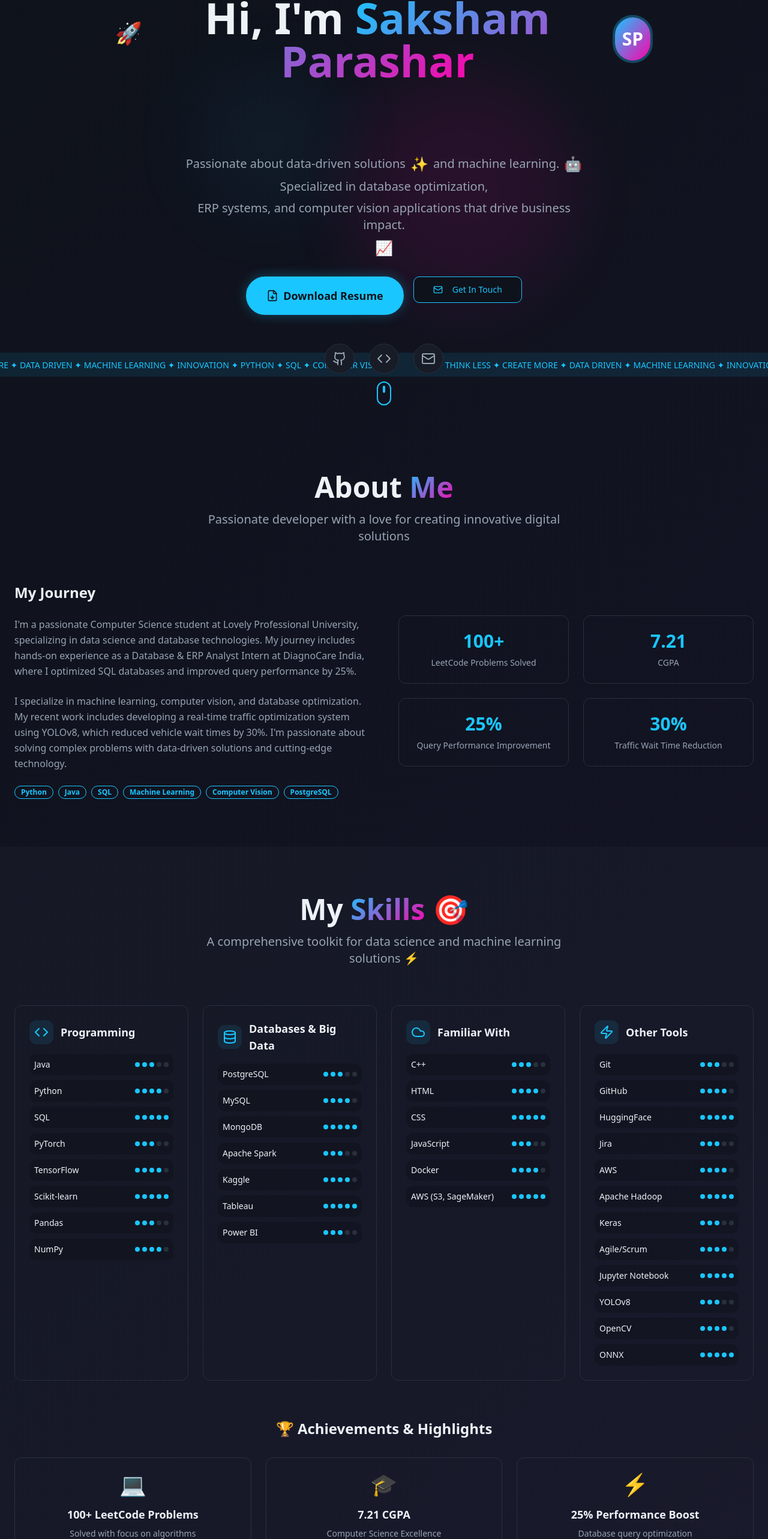
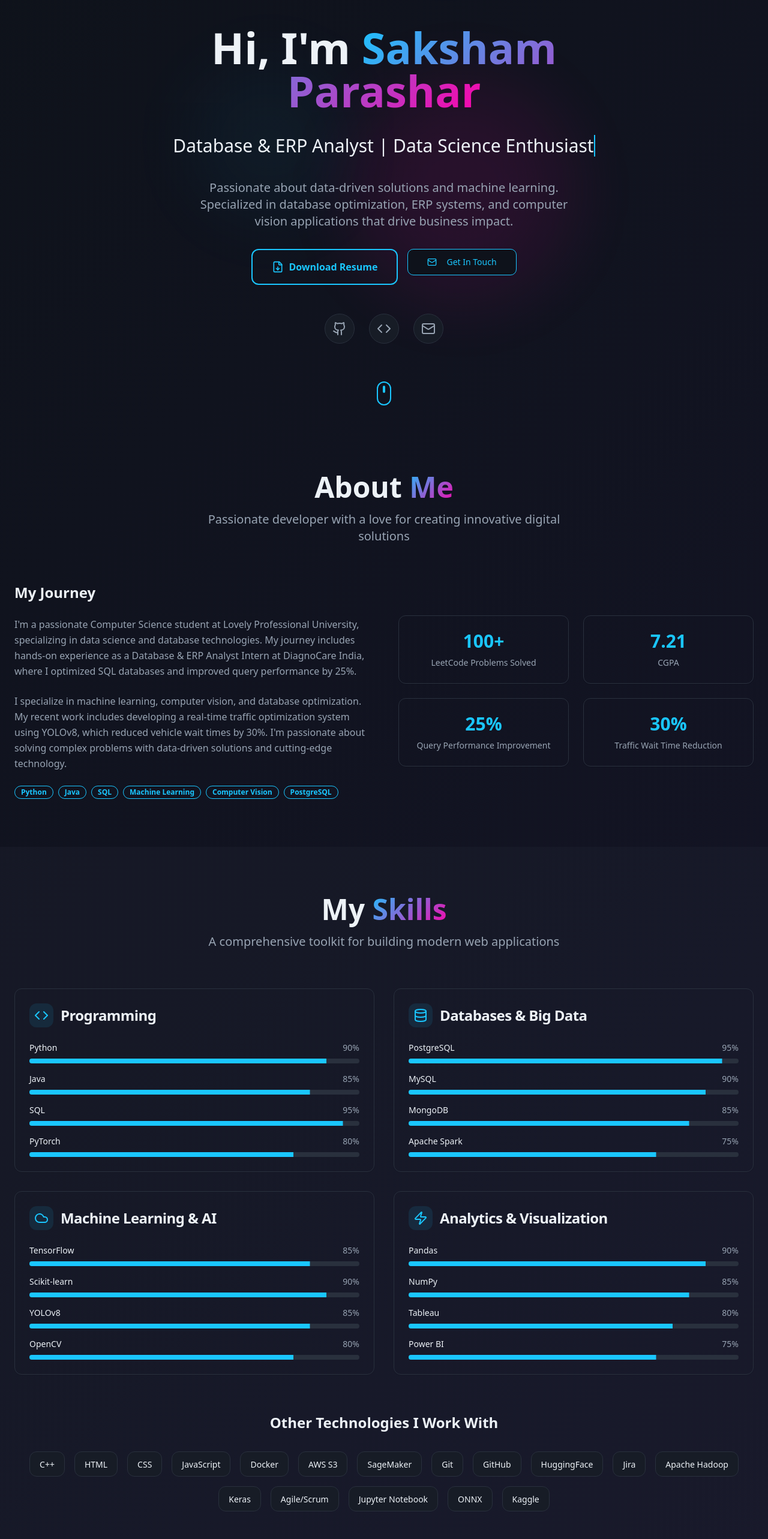
Before and after one commit to sakshamparasher1200/future-self-folio, a React (Vite) app: page / in a window 1280 px wide. Shown: the part 92-2658 px from the top of the page at 60% size. Built offline with nearby package versions, Linux system fonts and the light colour scheme.

Commit message:
Reverted to commit f4f616e025b9649e34c5c16fc9af09425bd84869

```diff
--- a/src/components/Hero.tsx
+++ b/src/components/Hero.tsx
@@ -13,34 +13,18 @@ const Hero = () => {
 
       <div className="container mx-auto px-6 text-center relative z-10">
         <div className="max-w-4xl mx-auto fade-in-up">
-          <div className="flex items-center justify-center gap-4 mb-8">
-            <span className="text-4xl animate-bounce">🚀</span>
-            <h1 className="text-3xl sm:text-4xl md:text-5xl lg:text-7xl font-bold">
-              Hi, I'm{" "}
-              <span className="text-gradient">Saksham Parashar</span>
-            </h1>
-            <div className="w-16 h-16 sm:w-20 sm:h-20 rounded-full overflow-hidden border-4 border-primary/30">
-              <div className="w-full h-full bg-gradient-to-br from-primary to-secondary flex items-center justify-center text-2xl sm:text-3xl font-bold text-white">
-                SP
-              </div>
-            </div>
+          <h1 className="text-3xl sm:text-4xl md:text-5xl lg:text-7xl font-bold mb-6 px-4">
+            Hi, I'm{" "}
+            <span className="text-gradient">Saksham Parashar</span>
+          </h1>
+
+          <div className="text-lg sm:text-xl md:text-2xl lg:text-3xl mb-6 h-12 sm:h-16 flex items-center justify-center px-4">
+            <span className="typing text-center">Database & ERP Analyst | Data Science Enthusiast</span>
           </div>
 
-          <div className="text-lg sm:text-xl md:text-2xl lg:text-3xl mb-6 h-12 sm:h-16 flex items-center justify-center px-4">
-            <span className="typing text-center flex items-center gap-2">
-              Database & ERP Analyst | Data Science Enthusiast
-              <span className="text-3xl">🎯</span>
-            </span>
-          </div>
-
-          <p className="text-xl text-muted-foreground mb-8 max-w-2xl mx-auto flex items-center gap-2 justify-center flex-wrap">
-            <span>Passionate about data-driven solutions</span>
-            <span className="text-2xl">✨</span>
-            <span>and machine learning.</span>
-            <span className="text-2xl">🤖</span>
-            <span>Specialized in database optimization,</span>
-            <span>ERP systems, and computer vision applications that drive business impact.</span>
-            <span className="text-2xl">📈</span>
+          <p className="text-xl text-muted-foreground mb-8 max-w-2xl mx-auto">
+            Passionate about data-driven solutions and machine learning. Specialized in database optimization,
+            ERP systems, and computer vision applications that drive business impact.
           </p>
 
           <div className="flex flex-col sm:flex-row justify-center gap-4 mb-12">
@@ -85,14 +69,6 @@ const Hero = () => {
         </div>
       </div>
 
-      {/* Animated Ticker */}
-      <div className="absolute bottom-20 left-0 right-0 overflow-hidden bg-primary/10 py-2">
-        <div className="animate-scroll-left whitespace-nowrap">
-          <span className="text-sm font-medium text-primary mx-8">✦ THINK LESS ✦ CREATE MORE ✦ DATA DRIVEN ✦ MACHINE LEARNING ✦ INNOVATION ✦ PYTHON ✦ SQL ✦ COMPUTER VISION ✦</span>
-          <span className="text-sm font-medium text-primary mx-8">✦ THINK LESS ✦ CREATE MORE ✦ DATA DRIVEN ✦ MACHINE LEARNING ✦ INNOVATION ✦ PYTHON ✦ SQL ✦ COMPUTER VISION ✦</span>
-        </div>
-      </div>
-
       {/* Scroll Indicator */}
       <div className="absolute bottom-8 left-1/2 transform -translate-x-1/2">
         <div className="w-6 h-10 border-2 border-primary rounded-full flex justify-center">
--- a/src/components/Skills.tsx
+++ b/src/components/Skills.tsx
@@ -1,28 +1,48 @@
 import { Card, CardContent, CardHeader, CardTitle } from "@/components/ui/card";
-import { Badge } from "@/components/ui/badge";
-import { Code, Database, Cloud, Zap } from "lucide-react";
+import { Progress } from "@/components/ui/progress";
+import { Code, Palette, Database, Cloud, Smartphone, Zap } from "lucide-react";
 
 const Skills = () => {
   const skillCategories = [
     {
       icon: Code,
       title: "Programming",
-      skills: ["Java", "Python", "SQL", "PyTorch", "TensorFlow", "Scikit-learn", "Pandas", "NumPy"]
+      skills: [
+        { name: "Python", level: 90 },
+        { name: "Java", level: 85 },
+        { name: "SQL", level: 95 },
+        { name: "PyTorch", level: 80 },
+      ]
     },
     {
       icon: Database,
       title: "Databases & Big Data",
-      skills: ["PostgreSQL", "MySQL", "MongoDB", "Apache Spark", "Kaggle", "Tableau", "Power BI"]
+      skills: [
+        { name: "PostgreSQL", level: 95 },
+        { name: "MySQL", level: 90 },
+        { name: "MongoDB", level: 85 },
+        { name: "Apache Spark", level: 75 },
+      ]
     },
     {
       icon: Cloud,
-      title: "Familiar With",
-      skills: ["C++", "HTML", "CSS", "JavaScript", "Docker", "AWS (S3, SageMaker)"]
+      title: "Machine Learning & AI",
+      skills: [
+        { name: "TensorFlow", level: 85 },
+        { name: "Scikit-learn", level: 90 },
+        { name: "YOLOv8", level: 85 },
+        { name: "OpenCV", level: 80 },
+      ]
     },
     {
       icon: Zap,
-      title: "Other Tools",
-      skills: ["Git", "GitHub", "HuggingFace", "Jira", "AWS", "Apache Hadoop", "Keras", "Agile/Scrum", "Jupyter Notebook", "YOLOv8", "OpenCV", "ONNX"]
+      title: "Analytics & Visualization",
+      skills: [
+        { name: "Pandas", level: 90 },
+        { name: "NumPy", level: 85 },
+        { name: "Tableau", level: 80 },
+        { name: "Power BI", level: 75 },
+      ]
     },
   ];
 
@@ -31,85 +51,56 @@ const Skills = () => {
       <div className="container mx-auto px-6">
         <div className="text-center mb-16">
           <h2 className="text-4xl md:text-5xl font-bold mb-4">
-            My <span className="text-gradient">Skills</span> 🎯
+            My <span className="text-gradient">Skills</span>
           </h2>
           <p className="text-xl text-muted-foreground max-w-2xl mx-auto">
-            A comprehensive toolkit for data science and machine learning solutions ⚡
+            A comprehensive toolkit for building modern web applications
           </p>
         </div>
 
-        <div className="grid md:grid-cols-2 lg:grid-cols-4 gap-6">
+        <div className="grid md:grid-cols-2 gap-8">
           {skillCategories.map((category, index) => (
-            <Card
-              key={category.title}
-              className="group p-6 card-hover bg-gradient-card border-border cursor-pointer relative overflow-hidden"
-              style={{ animationDelay: `${index * 0.1}s` }}
-            >
-              <div className="absolute inset-0 bg-gradient-to-br from-primary/5 via-transparent to-secondary/5 opacity-0 group-hover:opacity-100 transition-all duration-500" />
-
-              <div className="relative z-10">
-                <div className="flex items-center gap-3 mb-4">
-                  <div className="p-2 rounded-lg bg-primary/10 group-hover:bg-primary group-hover:text-primary-foreground transition-all duration-300">
-                    <category.icon size={24} className="text-primary group-hover:text-primary-foreground transition-colors duration-300" />
+            <Card key={index} className="card-hover bg-gradient-card border-border">
+              <CardHeader>
+                <CardTitle className="flex items-center gap-3">
+                  <div className="p-2 rounded-lg bg-primary/10">
+                    <category.icon size={24} className="text-primary" />
                   </div>
-                  <h3 className="text-lg font-semibold group-hover:text-primary transition-colors duration-300">
-                    {category.title}
-                  </h3>
-                </div>
-
-                <div className="space-y-2">
-                  {category.skills.map((skill, skillIndex) => (
-                    <div
-                      key={skill}
-                      className="flex items-center justify-between p-2 rounded-lg bg-background/50 group-hover:bg-background/80 transition-all duration-200 transform hover:scale-105"
-                      style={{ animationDelay: `${(index * 0.1) + (skillIndex * 0.05)}s` }}
-                    >
-                      <span className="text-sm font-medium">{skill}</span>
-                      <div className="flex gap-1">
-                        {[...Array(5)].map((_, i) => (
-                          <div
-                            key={i}
-                            className={`w-2 h-2 rounded-full transition-all duration-300 ${
-                              i < (skillIndex % 3 + 3)
-                                ? 'bg-primary group-hover:bg-secondary'
-                                : 'bg-muted group-hover:bg-muted-foreground/30'
-                            }`}
-                            style={{ transitionDelay: `${i * 0.1}s` }}
-                          />
-                        ))}
-                      </div>
+                  {category.title}
+                </CardTitle>
+              </CardHeader>
+              <CardContent className="space-y-4">
+                {category.skills.map((skill, skillIndex) => (
+                  <div key={skillIndex} className="space-y-2">
+                    <div className="flex justify-between text-sm">
+                      <span className="font-medium">{skill.name}</span>
+                      <span className="text-muted-foreground">{skill.level}%</span>
                     </div>
-                  ))}
-                </div>
-              </div>
+                    <Progress
+                      value={skill.level}
+                      className="h-2 bg-muted"
+                    />
+                  </div>
+                ))}
+              </CardContent>
             </Card>
           ))}
         </div>
 
-        {/* Interactive Achievements */}
+        {/* Additional Technologies */}
         <div className="mt-16 text-center">
-          <h3 className="text-2xl font-semibold mb-8 flex items-center justify-center gap-2">
-            🏆 Achievements & Highlights
-          </h3>
-          <div className="grid md:grid-cols-3 gap-6">
+          <h3 className="text-2xl font-semibold mb-8">Other Technologies I Work With</h3>
+          <div className="flex flex-wrap justify-center gap-4">
             {[
-              { icon: "💻", title: "100+ LeetCode Problems", desc: "Solved with focus on algorithms" },
-              { icon: "🎓", title: "7.21 CGPA", desc: "Computer Science Excellence" },
-              { icon: "⚡", title: "25% Performance Boost", desc: "Database query optimization" }
-            ].map((achievement, index) => (
+              "C++", "HTML", "CSS", "JavaScript", "Docker", "AWS S3", "SageMaker",
+              "Git", "GitHub", "HuggingFace", "Jira", "Apache Hadoop", "Keras",
+              "Agile/Scrum", "Jupyter Notebook", "ONNX", "Kaggle"
+            ].map((tech) => (
               <div
-                key={index}
-                className="group p-6 bg-gradient-card border border-border rounded-lg card-hover cursor-pointer"
+                key={tech}
+                className="px-4 py-2 bg-card border border-border rounded-lg hover:border-primary transition-colors card-hover"
               >
-                <div className="text-4xl mb-4 group-hover:scale-110 transition-transform duration-300">
-                  {achievement.icon}
-                </div>
-                <h4 className="text-lg font-semibold mb-2 group-hover:text-primary transition-colors">
-                  {achievement.title}
-                </h4>
-                <p className="text-sm text-muted-foreground">
-                  {achievement.desc}
-                </p>
+                <span className="text-sm font-medium">{tech}</span>
               </div>
             ))}
           </div>
--- a/src/index.css
+++ b/src/index.css
@@ -165,34 +165,19 @@
     @apply relative z-10;
   }
 
-  /* Interactive Elements */
-  .btn-hero {
-    @apply inline-flex items-center justify-center px-8 py-4 text-lg font-semibold bg-primary text-primary-foreground rounded-full hover:bg-primary/90 transition-all duration-300 glow;
-  }
-
-  .btn-hero:hover {
-    transform: translateY(-2px);
-    box-shadow: 0 10px 30px -10px hsl(var(--primary) / 0.5);
-  }
-
   /* Glow Effect */
   .glow {
-    box-shadow: 0 0 20px hsl(var(--primary) / 0.3);
-  }
-
-  .glow:hover {
-    animation: glow 1s ease-in-out;
+    box-shadow: var(--shadow-glow);
   }
 
   /* Card Hover Effect */
   .card-hover {
-    @apply transition-all duration-300;
+    @apply transition-all duration-300 hover:scale-105 hover:shadow-2xl;
     transition: var(--transition-spring);
   }
 
   .card-hover:hover {
-    transform: translateY(-8px) scale(1.02);
-    box-shadow: 0 20px 40px -12px hsl(var(--primary) / 0.3);
+    box-shadow: var(--shadow-elegant);
   }
 
   /* Text Gradient */
@@ -213,33 +198,17 @@
   .loading-dots:nth-child(2) { animation-delay: -0.16s; }
 }
 
-/* Custom Animations */
-@keyframes scroll-left {
-  0% { transform: translateX(0); }
-  100% { transform: translateX(-50%); }
+@keyframes loading {
+  0%, 80%, 100% {
+    transform: scale(0);
+  }
+  40% {
+    transform: scale(1);
+  }
 }
 
-@keyframes float {
-  0%, 100% { transform: translateY(0px); }
-  50% { transform: translateY(-10px); }
-}
-
-@keyframes glow {
-  0%, 100% { box-shadow: 0 0 20px hsl(var(--primary) / 0.4); }
-  50% { box-shadow: 0 0 30px hsl(var(--primary) / 0.8), 0 0 40px hsl(var(--primary) / 0.4); }
-}
-
-@keyframes typing {
-  from { width: 0; }
-  to { width: 100%; }
-}
-
-@keyframes blink {
-  0%, 50% { border-color: transparent; }
-  51%, 100% { border-color: hsl(var(--primary)); }
-}
-
-@keyframes fade-in-up {
+/* Fade In Animation */
+@keyframes fadeInUp {
   from {
     opacity: 0;
     transform: translateY(30px);
@@ -250,67 +219,25 @@
   }
 }
 
-@keyframes slide-in-right {
-  from {
-    opacity: 0;
-    transform: translateX(30px);
-  }
-  to {
-    opacity: 1;
-    transform: translateX(0);
-  }
+.fade-in-up {
+  animation: fadeInUp 0.6s ease-out forwards;
 }
 
-@keyframes scale-in {
-  from {
-    opacity: 0;
-    transform: scale(0.9);
-  }
-  to {
-    opacity: 1;
-    transform: scale(1);
-  }
+/* Typing Animation */
+@keyframes typing {
+  from { width: 0; }
+  to { width: 100%; }
 }
 
-@keyframes loading {
-  0%, 80%, 100% {
-    transform: scale(0);
-  }
-  40% {
-    transform: scale(1);
-  }
-}
-
-/* Animation Classes */
-.animate-scroll-left {
-  animation: scroll-left 20s linear infinite;
-}
-
-.animate-float {
-  animation: float 3s ease-in-out infinite;
-}
-
-.animate-glow {
-  animation: glow 2s ease-in-out infinite alternate;
+@keyframes blink {
+  50% { border-color: transparent; }
 }
 
 .typing {
   overflow: hidden;
-  border-right: 2px solid;
+  border-right: 2px solid hsl(var(--primary));
   white-space: nowrap;
-  animation: typing 3.5s steps(40, end), blink 0.75s step-end infinite;
-}
-
-.fade-in-up {
-  animation: fade-in-up 0.6s ease-out forwards;
-}
-
-.slide-in-right {
-  animation: slide-in-right 0.6s ease-out forwards;
-}
-
-.scale-in {
-  animation: scale-in 0.6s ease-out forwards;
+  animation: typing 3s steps(40) 1s forwards, blink 1s infinite;
 }
 
 /* Mobile responsiveness */
@@ -321,8 +248,4 @@
     animation: none;
     text-align: center;
   }
-
-  .animate-scroll-left {
-    animation-duration: 15s;
-  }
 }
```
Also changed, not shown: src/components/Projects.tsx (+38 -78 lines).
